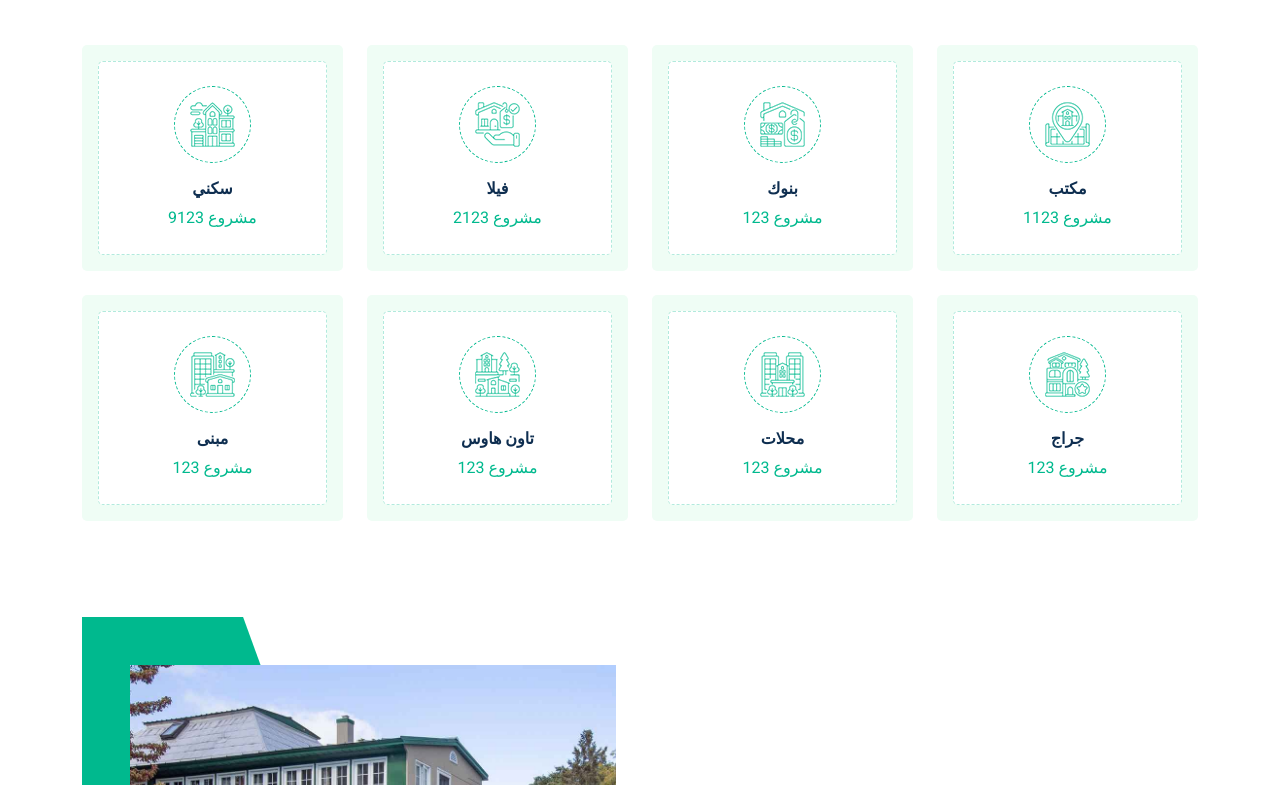
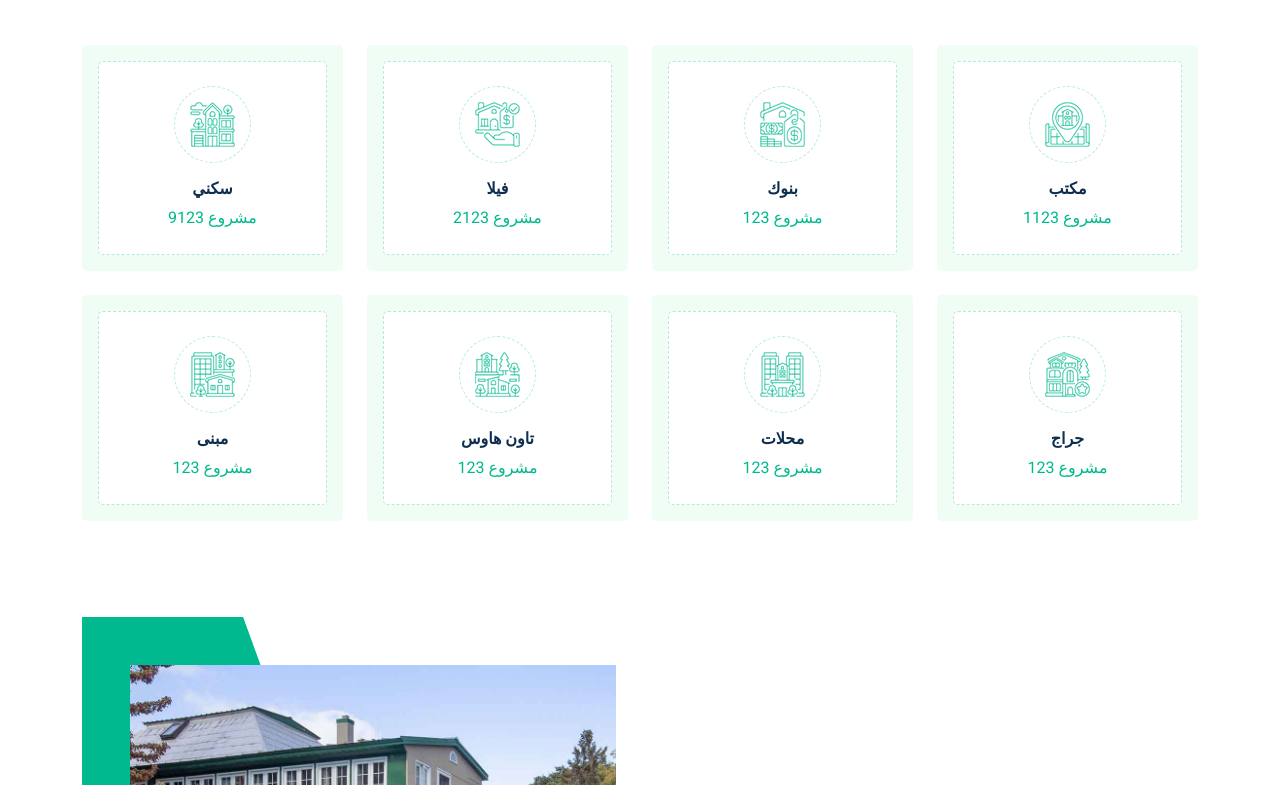
Before and after one commit to gaafar123g/Ali_Real.Estate_Development, a plain HTML site: page index.html in a window 1280 px wide. Shown: the part 756-1541 px from the top of the page. Drawn offline with nearby package versions, Linux system fonts and the light colour scheme.

Commit message:
Add files via upload

```diff
--- a/css/style.css
+++ b/css/style.css
@@ -217,7 +217,7 @@
     justify-content: center;
     background: #FFFFFF !important;
     border-radius: 50px;
-    border: 1px dashed var(--primary) !important;
+   /* border: 1px dashed var(--primary) !important;  */
 }
 
 
```
Also changed, not shown: img/lo.png (added), img/logo.png (added).
